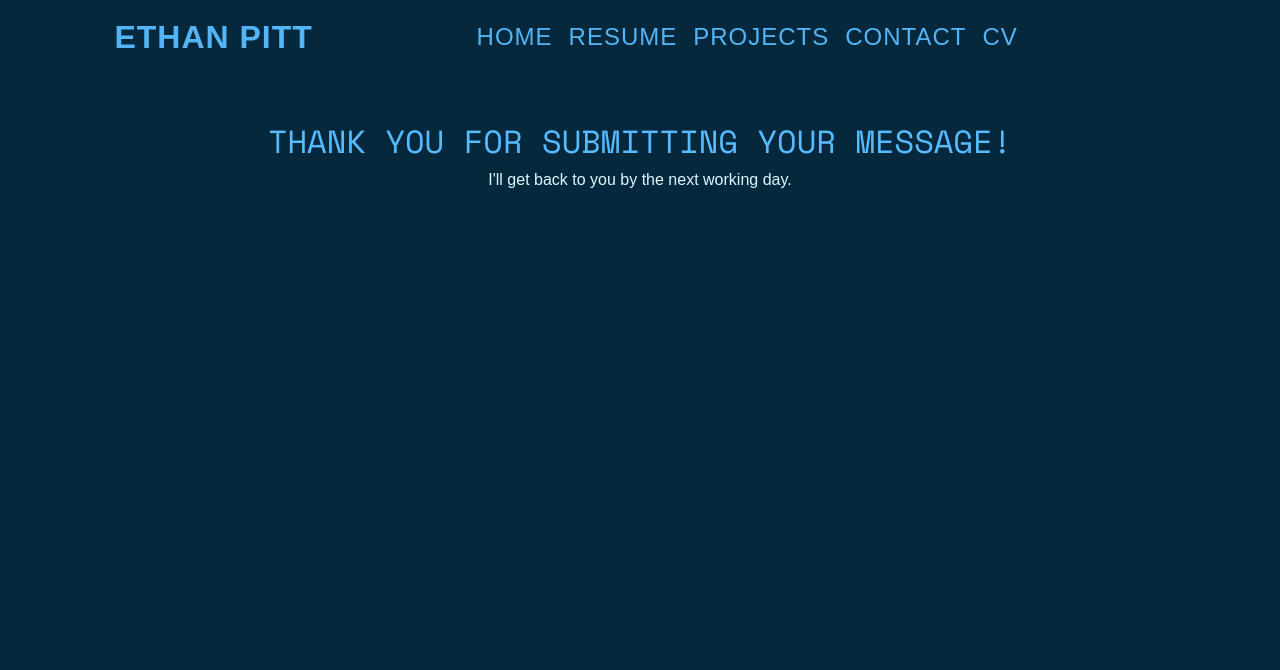
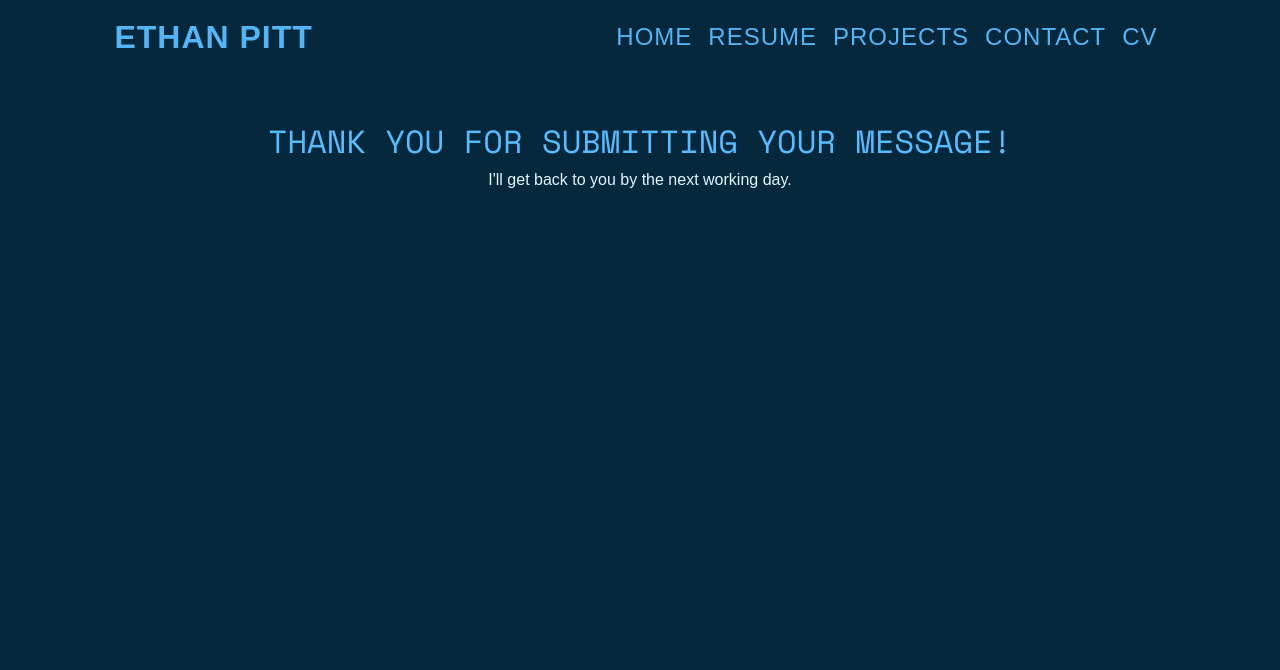
Before and after one commit to InfiniteEndeavours/Portfolio-Site, a plain HTML site: page thank-you.html in a window 1280 px wide. Shown: the top 670 px of the page. Drawn offline with nearby package versions, Linux system fonts and the light colour scheme; a web font is replaced by a local one.

Commit message:
Resolve navigation bar on thank you page being out of allignment

```diff
--- a/thank-you.html
+++ b/thank-you.html
@@ -29,7 +29,7 @@
                     aria-controls="navbarDropdown" aria-expanded="false" aria-label="Toggle Navigation">
                     <span class="navbar-toggler-icon"></span>
                 </button>
-                <div class="collapse navbar-collapse justify-content-md-center text-uppercase text-end" id="navbarDropdown">
+                <div class="collapse navbar-collapse justify-content-md-end text-uppercase text-end" id="navbarDropdown">
                     <ul class="navbar-nav">
                         <li class="nav-item">
                             <a aria-label="Link to the homepage" class="nav-link" href="index.html"
```
